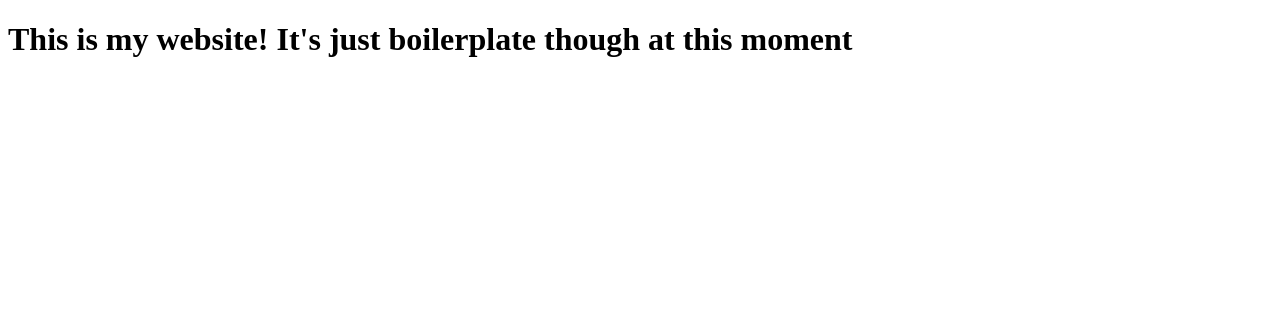
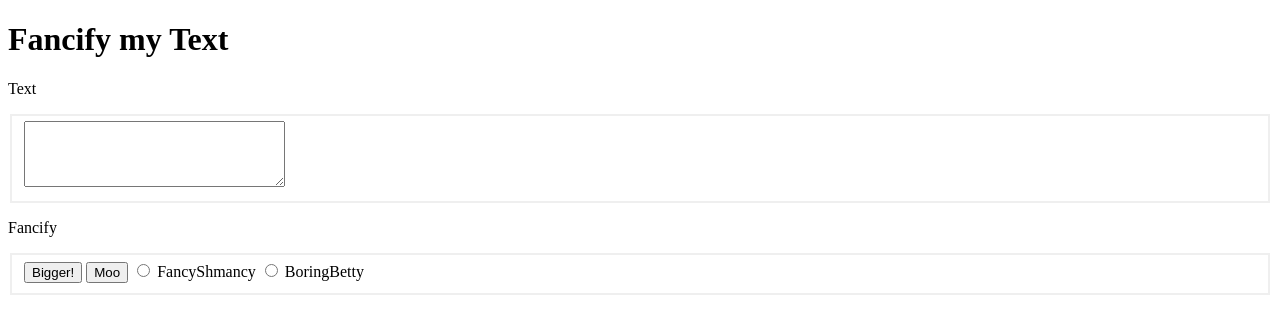
Before and after one commit to jmarmstrong1207/jmarmstrong1207.github.io, a plain HTML site: page index.html in a window 1280 px wide. Drawn offline with Linux system fonts and the light colour scheme.

Commit message:
assignment 4 submission

```diff
--- /dev/null
+++ b/fancifymytext.js
@@ -0,0 +1,27 @@
+function alertUser() {
+    document.getElementById("ta").style.fontSize = "24pt"
+}
+
+function radio() {
+
+    if (document.getElementById("FancyShmancy").checked == true) {
+        document.getElementById("ta").style.fontWeight = "bold"
+        document.getElementById("ta").style.color = "blue"
+        document.getElementById("ta").style.textDecoration = "underline"
+    }
+    else {
+        document.getElementById("ta").style.fontWeight = "normal"
+    }
+}
+
+function moo() {
+    document.getElementById("ta").value = document.getElementById("ta").value.toUpperCase();
+    var arr = document.getElementById("ta").value.split(".");
+
+    for (i = 0; i < arr.length; i++) {
+        arr[i] = arr[i].concat("-Moo.");
+    }
+    console.log(arr);
+
+    document.getElementById("ta").value = arr.join("");
+}
--- a/index.html
+++ b/index.html
@@ -1,13 +1,39 @@
 <!DOCTYPE html>
 <html>
+	<head>
+		<title>Fancify Shamcify</title>
+		<script src="fancifymytext.js"></script>
 
-<head>
-    <title>Welcome to my website</title>
-</head>
+		</head>
 
-<body>
-    <h1>This is my website! It's just boilerplate though at this moment</h1>
+	<body>
+		<h1>Fancify my Text</h1>
 
-</body>
+		<p><label for="fs">Text</label></p>
+		<fieldset id="fs" style="border-style: solid">
+			<form>
+				<textarea rows="4" cols="30" id="ta"></textarea>
+			</form>
 
+		</fieldset>
+
+		<p><label for="fs2">Fancify</label></p>
+		<fieldset id="fs2" style="border-style: solid">
+			<form>
+				<button type="button" onclick="alertUser()">Bigger!</button>
+				<button type="button" onclick="moo()">Moo</button>
+
+				<input type="radio" id="FancyShmancy" name="list" onchange="radio()">
+				<label for="FancyShmancy">FancyShmancy</label>
+				<input type="radio" id="BoringBetty" name="list" onchange="radio()">
+				<label for="BoringBetty">BoringBetty</label>
+
+			</form>
+
+		</fieldset>
+
+
+		<!-- Your UI controls go here -->
+
+		</body>
 </html>
```
